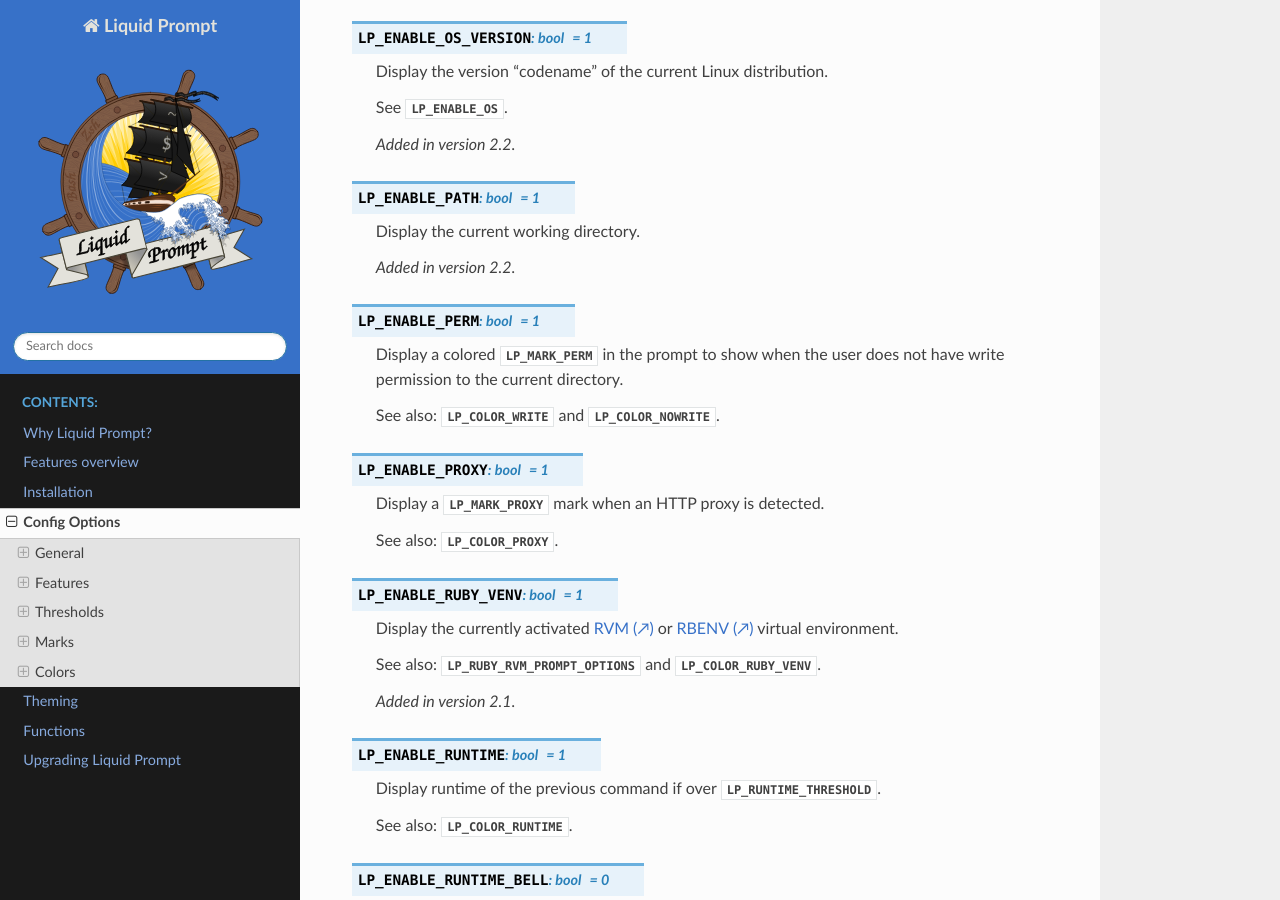
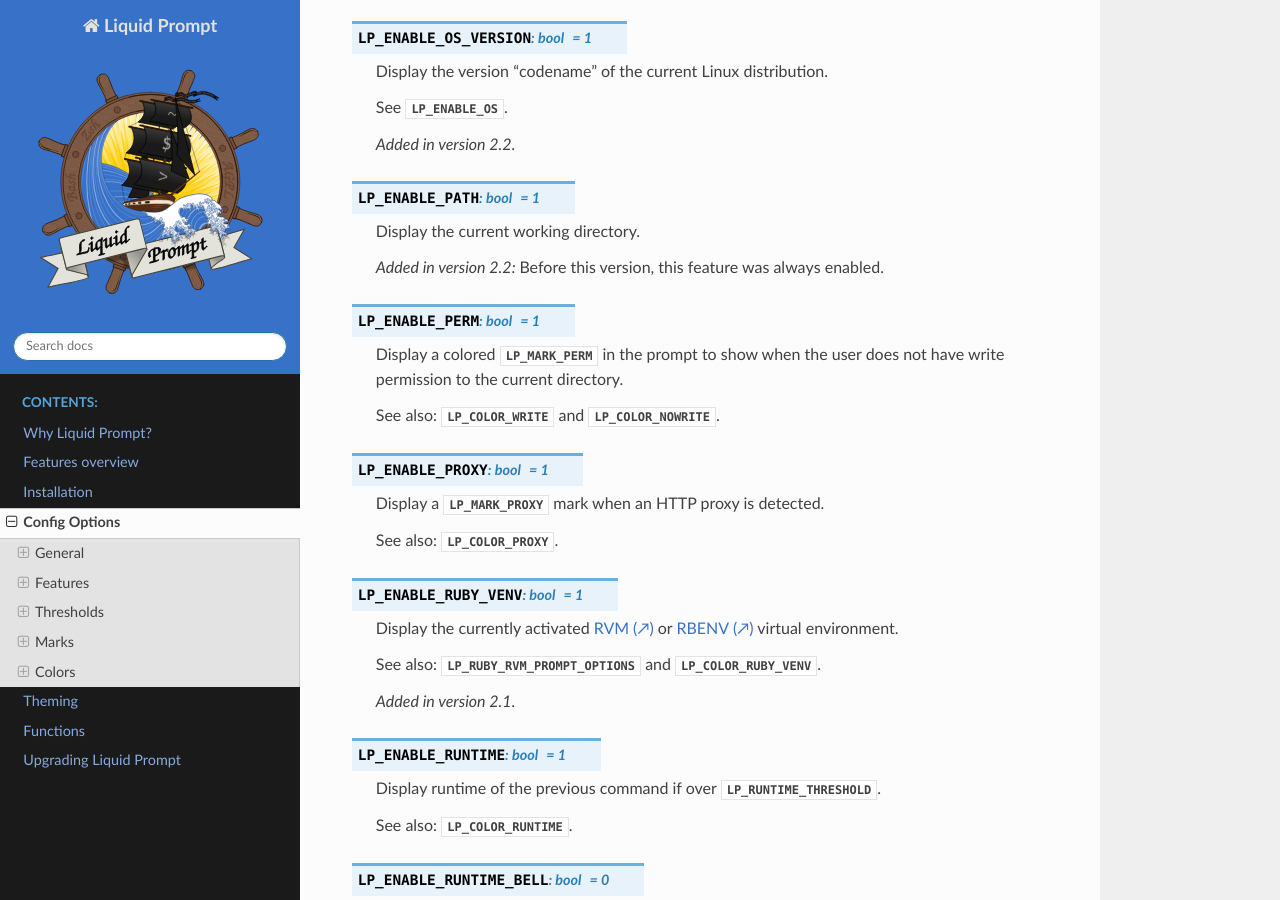
Before and after one commit to liquidprompt/liquidprompt, a Sphinx documentation site: the page built from docs/config.rst, in a window 1280 px wide and 900 px high, scrolled down 12586 px. Built offline with Sphinx 7.4.7 and the Read the Docs theme 2.0.0, drawn with Linux system fonts in a browser that asks for light colours; pages that are not in the unit, such as notebooks, are missing from menus; cross-references to code outside the pages are shown as plain code.

Commit message:
fix(docs): LP_ENABLE_PATH was always enabled
Co-authored-by: Mark Vander Stel <mvndrstl@gmail.com>

```diff
--- a/docs/config.rst
+++ b/docs/config.rst
@@ -746,6 +746,7 @@
    Display the current working directory.
 
    .. versionadded:: 2.2
+      Before this version, this feature was always enabled.
 
 .. attribute:: LP_ENABLE_PERM
    :type: bool
```
